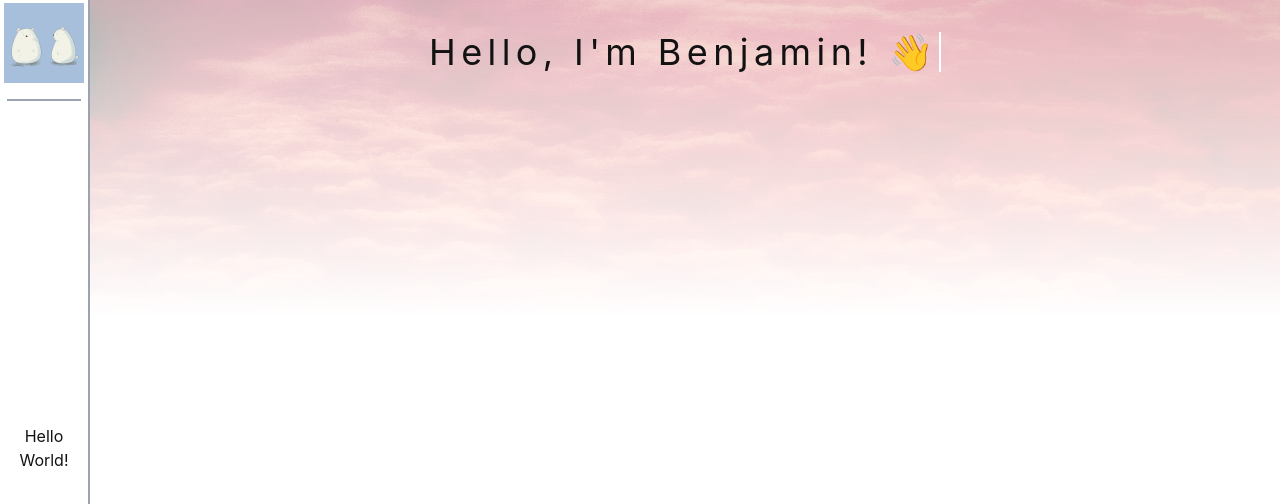
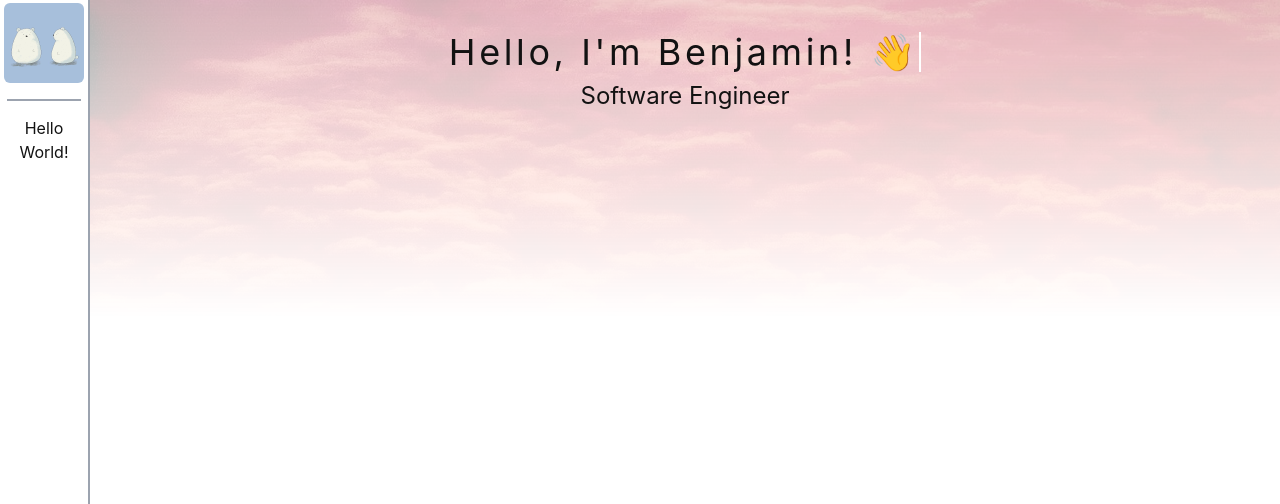
Before and after one commit to AI-nsley69/portfolio, a Vue app: page / in a window 1280 px wide. Shown: the top 504 px of the page. Built offline with nearby package versions, Linux system fonts and the light colour scheme.

Commit message:
Slight more text

```diff
--- a/src/components/Main.vue
+++ b/src/components/Main.vue
@@ -1,5 +1,5 @@
 <template>
-  <section id="#main" class="flex flex-col w-full h-full lg:py-4 xl:py-8">
+  <section id="#main" class="flex flex-col w-full h-full lg:py-4 xl:py-8 gap-2">
     <img
       class="w-full fixed top-0 h-1/2 object-cover opacity-30"
       id="bg-img"
@@ -10,6 +10,7 @@
     <h1 class="typewriter w-fit max-w-fit lg:text-xl xl:text-4xl">
       Hello, I'm Benjamin! 👋
     </h1>
+    <h2 class="text-lg xl:text-2xl">Software Engineer</h2>
   </section>
 </template>
 
@@ -29,7 +30,7 @@
   border-right: 2px solid #fff;
   white-space: nowrap;
   margin: 0 auto;
-  letter-spacing: 0.15em;
+  letter-spacing: 0.1em;
   animation:
     typewriter 4s steps(100, end),
     blink-caret 0.75s step-end infinite;
--- a/src/components/NavBar.vue
+++ b/src/components/NavBar.vue
@@ -6,10 +6,13 @@
       id="logo"
       class="flex flex-col items-center justify-center h-24 w-full gap-2 xl:gap-4"
     >
-      <img src="/logo.jpg" alt="logo" class="h-full w-full" />
+      <img src="/logo.jpg" alt="logo" class="h-full w-full rounded-md" />
       <div class="border-b-2 border-solid border-gray-400 w-11/12"></div>
     </div>
-    <div id="content" class="flex flex-1 flex-col items-center justify-center">
+    <div
+      id="content"
+      class="flex flex-1 flex-col items-center justify-start py-2 xl:py-4"
+    >
       <p>Hello World!</p>
     </div>
   </div>
```
